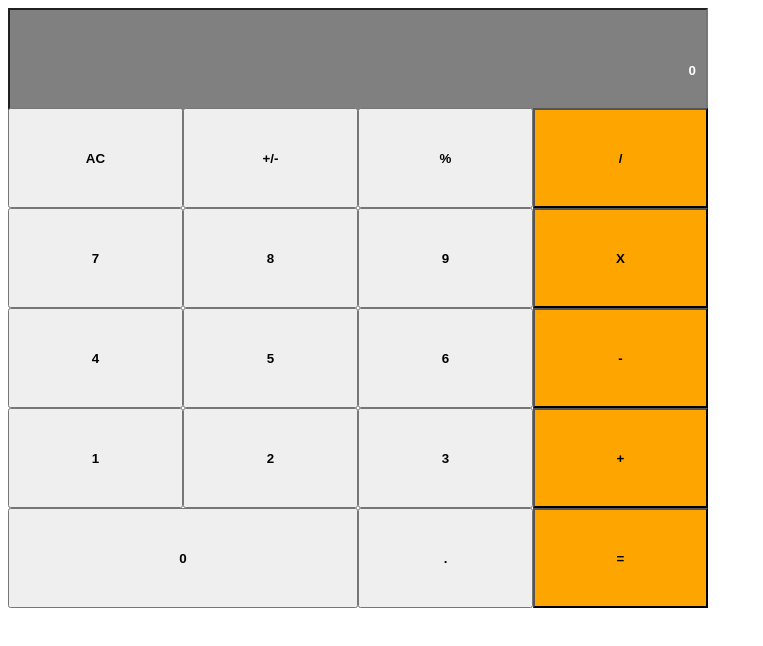
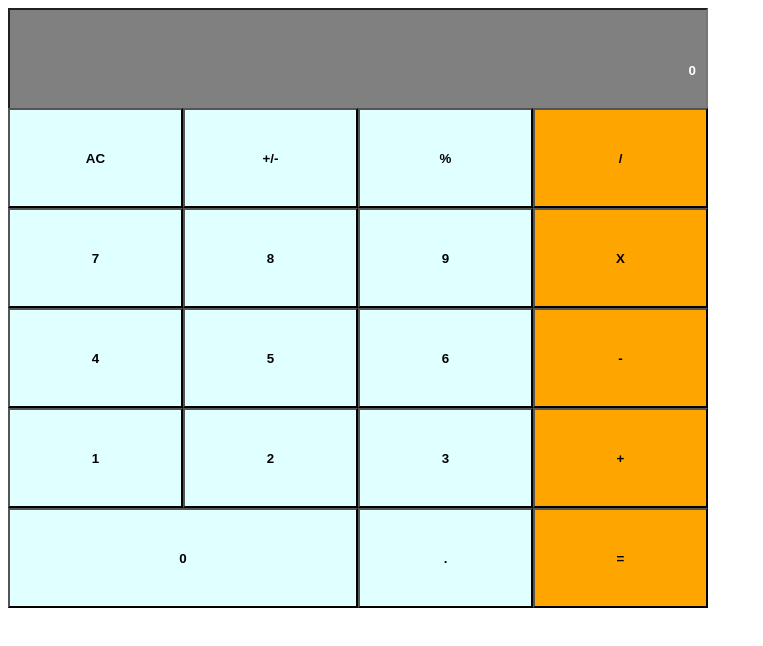
Before and after one commit to Tahirbhalli/react-calculator, a React (Create React App) app: page / in a window 1280 px wide. Shown: the top 646 px of the page, without its empty margins (0-763 px from the left). Built offline with nearby package versions, Linux system fonts and the light colour scheme.

Commit message:
add proptypes and add logic files

```diff
--- a/src/App.css
+++ b/src/App.css
@@ -33,3 +33,7 @@ button {
 .orange {
   background-color: orange;
 }
+
+.simple {
+  background-color: lightcyan;
+}
--- a/src/App.js
+++ b/src/App.js
@@ -6,7 +6,7 @@ import ButtonPanel from './component/ButtonPanel';
 function App() {
   return (
     <div className="grid">
-      <Display value="0" />
+      <Display result="0" />
       <ButtonPanel />
     </div>
   );
--- a/src/component/Button.js
+++ b/src/component/Button.js
@@ -2,9 +2,24 @@
 /* eslint-disable react/destructuring-assignment */
 /* eslint-disable react/button-has-type */
 import React from 'react';
+import PropTypes from 'prop-types';
 
 export default function Button(props) {
+  if (props.wide) {
+    return (
+      <button className={'double ' + `${props.color}`}>{props.name}</button>
+    );
+  }
   return (
-    <button className={`${props.wide} ${props.color}`}>{props.name}</button>
+    <button className={`${props.color}`}>{props.name}</button>
   );
 }
+Button.prototype = {
+  name: PropTypes.string,
+  wide: PropTypes.bool,
+  color: PropTypes.string,
+};
+
+Button.defaultProps = {
+  color: 'orange',
+};
--- a/src/component/ButtonPanel.js
+++ b/src/component/ButtonPanel.js
@@ -4,25 +4,25 @@ import Button from './Button';
 export default function ButtonPanel() {
   return (
     <>
-      <Button name="AC" />
-      <Button name="+/-" />
-      <Button name="%" />
-      <Button name="/" color="orange" />
-      <Button name="7" />
-      <Button name="8" />
-      <Button name="9" />
-      <Button name="X" color="orange" />
-      <Button name="4" />
-      <Button name="5" />
-      <Button name="6" />
-      <Button name="-" color="orange" />
-      <Button name="1" />
-      <Button name="2" />
-      <Button name="3" />
-      <Button name="+" color="orange" />
-      <Button name="0" wide="double" />
-      <Button name="." />
-      <Button name="=" color="orange" />
+      <Button name="AC" color="simple" />
+      <Button name="+/-" color="simple" />
+      <Button name="%" color="simple" />
+      <Button name="/" />
+      <Button name="7" color="simple" />
+      <Button name="8" color="simple" />
+      <Button name="9" color="simple" />
+      <Button name="X"/>
+      <Button name="4" color="simple" />
+      <Button name="5" color="simple" />
+      <Button name="6" color="simple" />
+      <Button name="-" />
+      <Button name="1" color="simple" />
+      <Button name="2" color="simple" />
+      <Button name="3" color="simple" />
+      <Button name="+"/>
+      <Button name="0" color="simple" wide={true} />
+      <Button name="." color="simple" />
+      <Button name="="/>
     </>
   );
 }
--- a/src/component/Display.js
+++ b/src/component/Display.js
@@ -1,9 +1,16 @@
 /* eslint-disable react/prop-types */
 /* eslint-disable react/destructuring-assignment */
 import React from 'react';
+import PropTypes from 'prop-types';
 
 export default function Display(props) {
   return (
-    <input placeholder="enter the number" value={props.value} />
+    <input placeholder="enter the number" value={props.result} />
   );
 }
+Display.prototype = {
+  result: PropTypes.string,
+};
+Display.defaultProps = {
+  result: '0',
+};
--- /dev/null
+++ b/src/logic/calculate.js
@@ -0,0 +1,3 @@
+export default calculate = (data={},name) => {
+
+}
```
Also changed, not shown: src/logic/operate.js (added).
